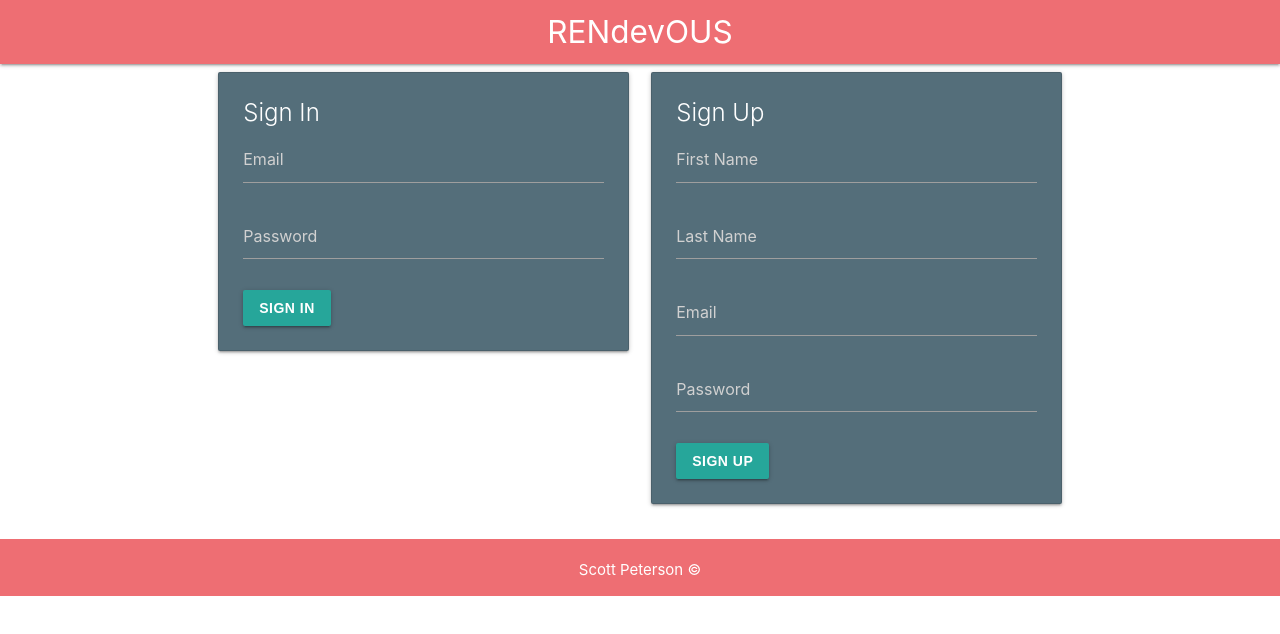
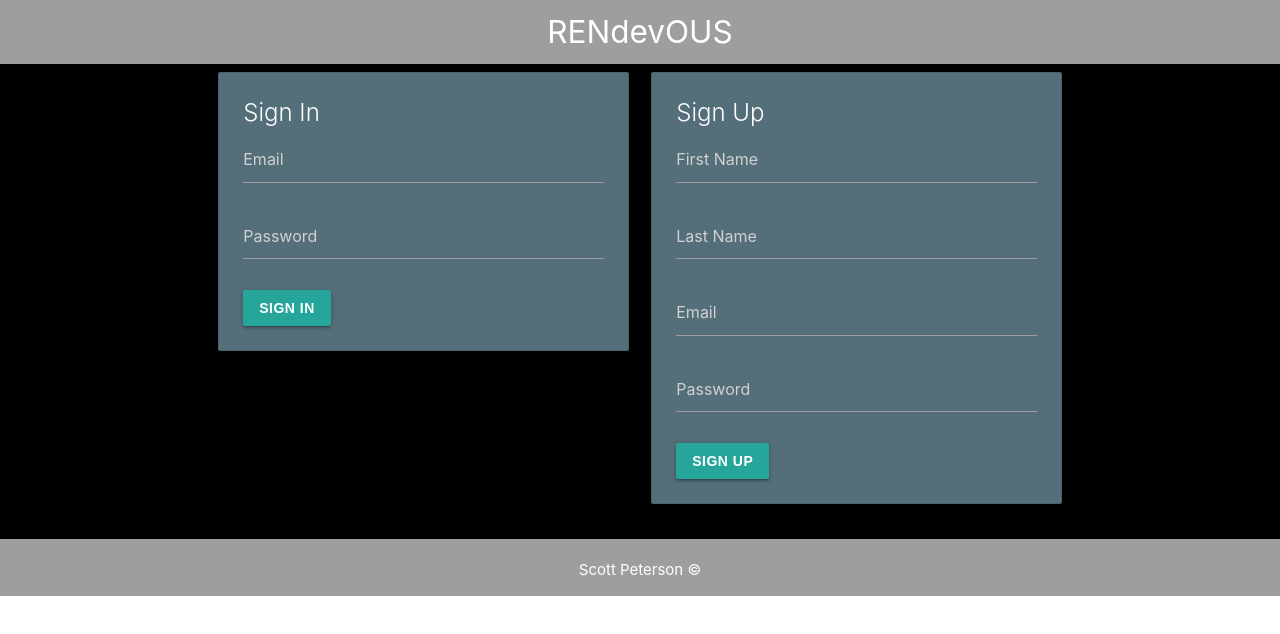
Before and after one commit to scottpetersonva/RENdevOUS, a React (Create React App) app in the folder client/: page / in a window 1280 px wide. Shown: the top 634 px of the page. Built offline with nearby package versions, Linux system fonts and the light colour scheme; a web font is replaced by a local one.

Commit message:
cleaned up styling

```diff
--- a/client/src/App.js
+++ b/client/src/App.js
@@ -6,8 +6,9 @@ import Header from "./components/Header";
 import HelloWorld from "./components/HelloWorld/HelloWorld";
 
 const App = () => (
+
   <Router>
-    <div>
+    <div className="black">
       <Header />
       <Switch>
         <Route exact path="/" component={Home} />
--- a/client/src/components/Footer/Footer.js
+++ b/client/src/components/Footer/Footer.js
@@ -1,7 +1,7 @@
 import React from 'react';
 
 const Footer = () => (
-  <footer className="page-footer">
+  <footer className="page-footer grey">
           <div className="container">
             <div className="row">
               <div className="col l12 s12">
--- a/client/src/components/Header/Header.js
+++ b/client/src/components/Header/Header.js
@@ -4,14 +4,10 @@ import React from 'react';
 
 const Header = () => (
 
-  <header>
-
-
-
-
-    <nav>
-    <div class="nav-wrapper">
-      <a class="brand-logo center">RENdevOUS</a>
+  <header className="grey">
+    <nav className="grey">
+    <div className="nav-wrapper">
+      <a className="brand-logo center">RENdevOUS</a>
     </div>
   </nav>
 
--- a/client/src/components/HelloWorld/HelloWorld.js
+++ b/client/src/components/HelloWorld/HelloWorld.js
@@ -402,12 +402,12 @@ this.renderArticles()
 
 
       <div className='container'>
-        <h1 className='center-align'>My Articles</h1>
         <div className="row">
           <div className="col s12">
             <div className="card blue-grey darken-1">
               <div className="card-content white-text">
                 <span className="card-title">Add an Article</span>
+
 
                 <input
                   type="text"
@@ -421,6 +421,7 @@ this.renderArticles()
                 </div>
                 </div>
                 </div>
+                <h3 className='center-align white-text'>My Articles</h3>
                 <div className="row">
           <div className="col m6">
                 <div className="card blue-grey darken-1">
@@ -438,7 +439,8 @@ this.renderArticles()
                           <p style={descriptionTextStyle}>{article.description}</p>
                         </div>
                         <div className='card-action'>
-                          <a href={article.link} target="_blank">Read Article</a> | <a onClick={this.deleteFromDb}>Delete Article</a>
+                          <a href={article.link} target="_blank">Read Article</a>
+                           {/* | <a onClick={this.deleteFromDb}>Delete Article</a> */}
                         </div>
                         {/* <div className='card-action'>
                           <a href='#'>Delete Article</a>
```
